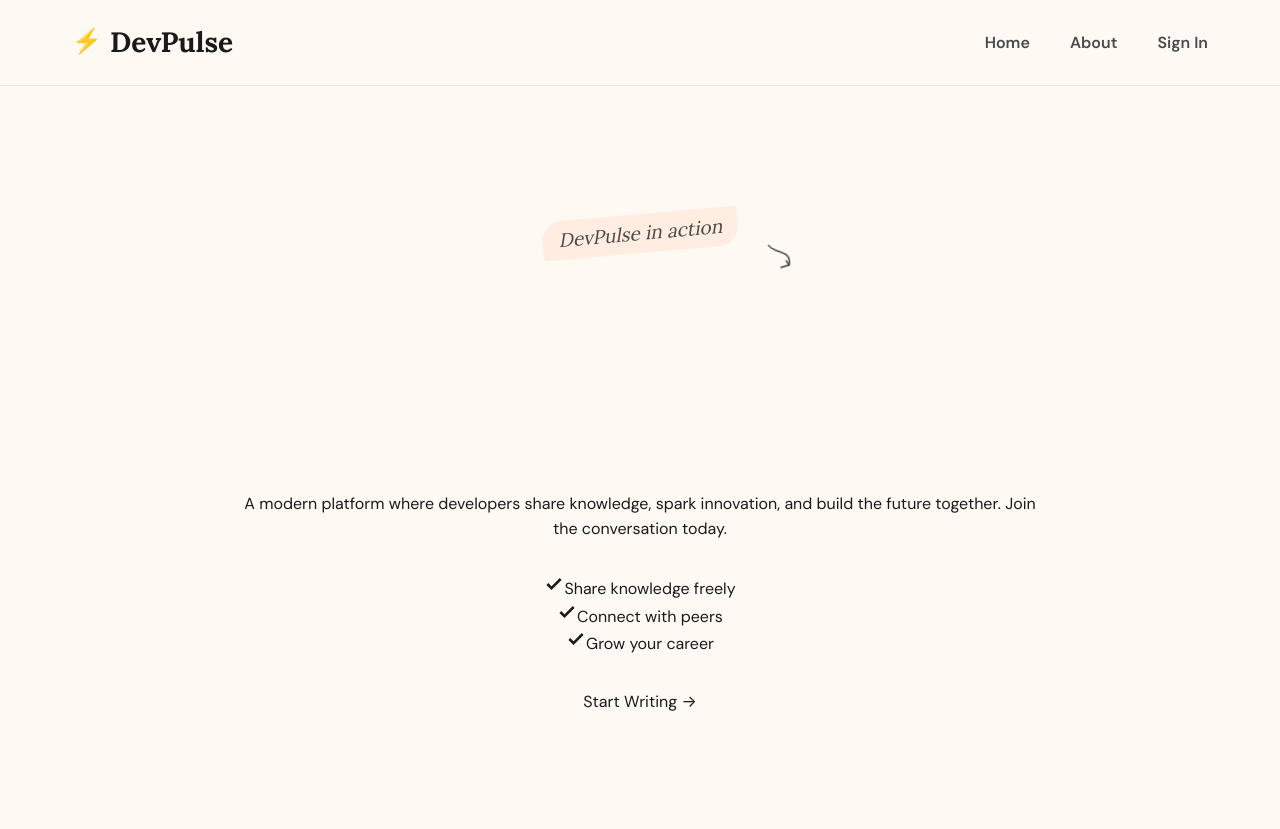
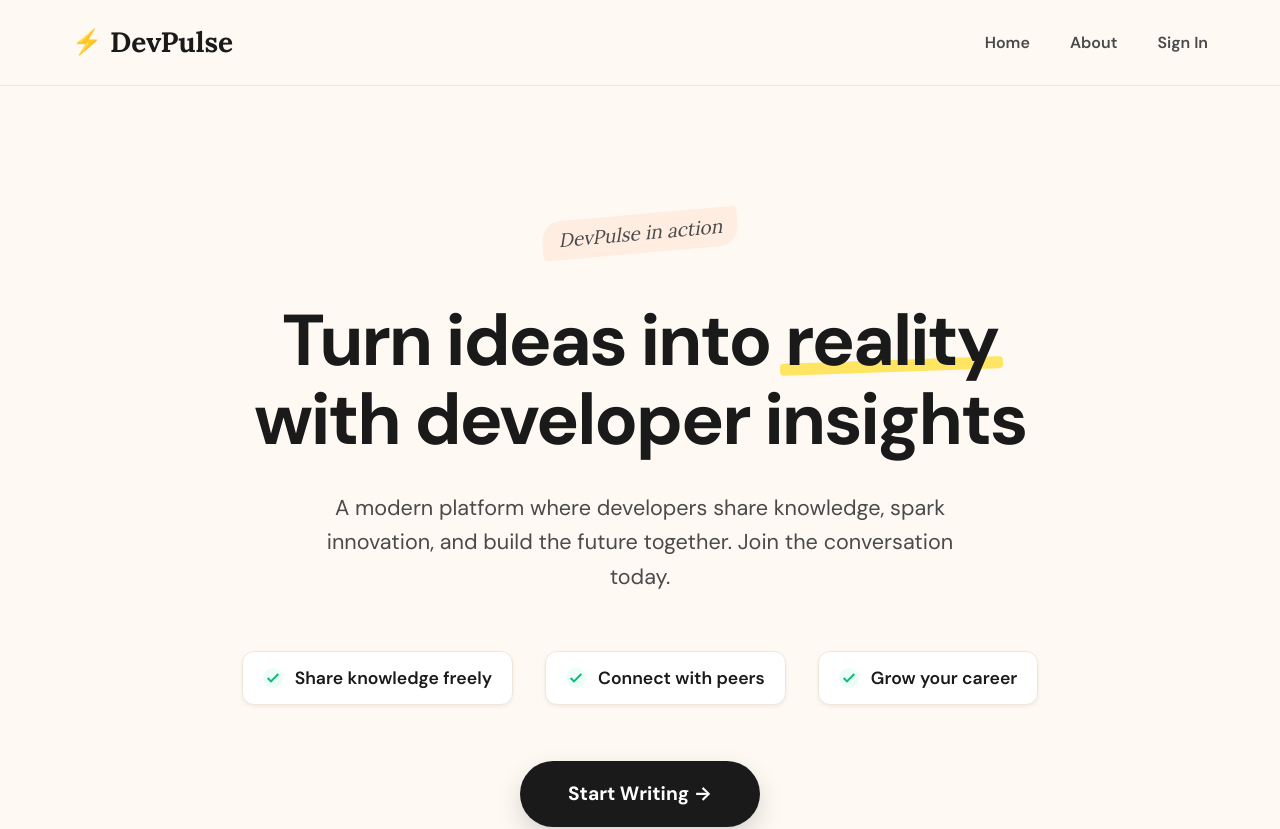
Before and after one commit to dushyantsingh0/Vibe-Coding, a React (Vite) app: page / in a window 1280 px wide. Shown: the top 829 px of the page. Built offline with nearby package versions, Linux system fonts and the light colour scheme; no server answers.

Commit message:
frontend revamp

```diff
--- a/src/pages/Home.css
+++ b/src/pages/Home.css
@@ -1,97 +1,3 @@
-.home {
-    max-width: 1200px;
-    margin: 0 auto;
-    padding: 0 1.5rem;
-}
-
-/* Hero Section */
-.hero-section {
-    text-align: center;
-    padding: 6rem 1rem 4rem;
-    position: relative;
-    margin-bottom: 4rem;
-}
-
-.hero-content {
-    max-width: 800px;
-    margin: 0 auto;
-    display: flex;
-    flex-direction: column;
-    align-items: center;
-    gap: 2rem;
-}
-
-/* Hero Badge & Arrow */
-.hero-badge {
-    position: relative;
-    margin-bottom: 1rem;
-    display: inline-flex;
-    align-items: center;
-    opacity: 0;
-    animation: popIn 0.6s cubic-bezier(0.175, 0.885, 0.32, 1.275) forwards;
-}
-
-.badge-text {
-    font-family: var(--font-serif);
-    color: var(--text-secondary);
-    font-style: italic;
-    font-size: 1.2rem;
-    transform: rotate(-5deg);
-    background: var(--accent-light);
-    padding: 0.25rem 1rem;
-    border-radius: 20px 4px 20px 4px;
-}
-
-.arrow-doodle {
-    position: absolute;
-    right: -60px;
-    top: 25px;
-    color: var(--text-secondary);
-    transform: rotate(10deg);
-    opacity: 0;
-    animation: drawArrow 1s ease-out 0.8s forwards;
-}
-
-@keyframes drawArrow {
-    from {
-        stroke-dasharray: 100;
-        stroke-dashoffset: 100;
-        opacity: 0;
-    }
-
-    to {
-        stroke-dasharray: 100;
-        stroke-dashoffset: 0;
-        opacity: 1;
-    }
-}
-
-@keyframes popIn {
-    from {
-        opacity: 0;
-        transform: scale(0.8) translateY(20px);
-    }
-
-    to {
-        opacity: 1;
-        transform: scale(1) translateY(0);
-    }
-}
-
-/* Typography */
-.main-headline {
-    font-family: var(--font-sans);
-    font-size: 4.5rem;
-    font-weight: 800;
-    line-height: 1.1;
-    color: var(--text-primary);
-    letter-spacing: -0.03em;
-    margin: 0;
-    opacity: 0;
-    animation: slideUp 0.8s cubic-bezier(0.2, 0.8, 0.2, 1) 0.2s forwards;
-}
-
-.highlight-text {
 .home {
     max-width: 1200px;
     margin: 0 auto;
@@ -247,6 +153,118 @@
     }
 }
 
+/* Feature List */
+.feature-list {
+    display: flex;
+    flex-wrap: nowrap;
+    /* Prevent wrapping on desktop */
+    justify-content: center;
+    gap: 2rem;
+    margin: 1.5rem 0;
+    opacity: 0;
+    animation: slideUp 0.8s cubic-bezier(0.2, 0.8, 0.2, 1) 0.6s forwards;
+}
+
+.feature-item {
+    display: flex;
+    align-items: center;
+    gap: 0.75rem;
+    font-weight: 600;
+    color: var(--text-primary);
+    font-size: 1.1rem;
+    background: white;
+    padding: 0.75rem 1.25rem;
+    border-radius: 12px;
+    box-shadow: var(--shadow-sm);
+    border: 1px solid var(--border-color);
+    transition: transform 0.3s ease;
+    white-space: nowrap;
+    /* Prevent text wrapping */
+}
+
+.feature-item:hover {
+    transform: translateY(-3px) rotate(1deg);
+    border-color: var(--accent-primary);
+}
+
+.check-icon {
+    color: var(--success);
+    background: #ecfdf5;
+    padding: 2px;
+    border-radius: 50%;
+    flex-shrink: 0;
+}
+
+/* CTA Button */
+.cta-button {
+    display: inline-flex;
+    align-items: center;
+    justify-content: center;
+    gap: 0.75rem;
+    background: var(--text-primary);
+    color: white;
+    font-size: 1.2rem;
+    font-weight: 700;
+    padding: 1.1rem 3rem;
+    border-radius: 50px;
+    text-decoration: none;
+    transition: all 0.3s cubic-bezier(0.4, 0, 0.2, 1);
+    box-shadow: 0 10px 25px rgba(0, 0, 0, 0.15);
+    opacity: 0;
+    animation: bounceIn 0.8s cubic-bezier(0.175, 0.885, 0.32, 1.275) 0.8s forwards;
+    position: relative;
+    overflow: hidden;
+    min-width: 200px;
+    /* Ensure consistent width */
+}
+
+.cta-button span {
+    transition: opacity 0.3s ease;
+}
+
+.cta-button::after {
+    content: 'Let\'s Go! 🚀';
+    position: absolute;
+    top: 50%;
+    left: 50%;
+    transform: translate(-50%, -50%) scale(0.5);
+    opacity: 0;
+    transition: all 0.3s cubic-bezier(0.175, 0.885, 0.32, 1.275);
+    width: 100%;
+    text-align: center;
+}
+
+.cta-button:hover span {
+    opacity: 0;
+    transform: scale(0.8);
+}
+
+.cta-button:hover::after {
+    opacity: 1;
+    transform: translate(-50%, -50%) scale(1);
+}
+
+.cta-button::before {
+    content: '';
+    position: absolute;
+    top: 0;
+    left: -100%;
+    width: 100%;
+    height: 100%;
+    background: linear-gradient(90deg, transparent, rgba(255, 255, 255, 0.2), transparent);
+    transition: 0.5s;
+}
+
+.cta-button:hover::before {
+    left: 100%;
+}
+
+.cta-button:hover {
+    transform: translateY(-4px) scale(1.02);
+    box-shadow: 0 15px 35px rgba(0, 0, 0, 0.2);
+    background: var(--accent-primary);
+}
+
 /* Search Section */
 .search-container {
     position: relative;
```
Lines whose indentation alone changed are shown as unchanged.
